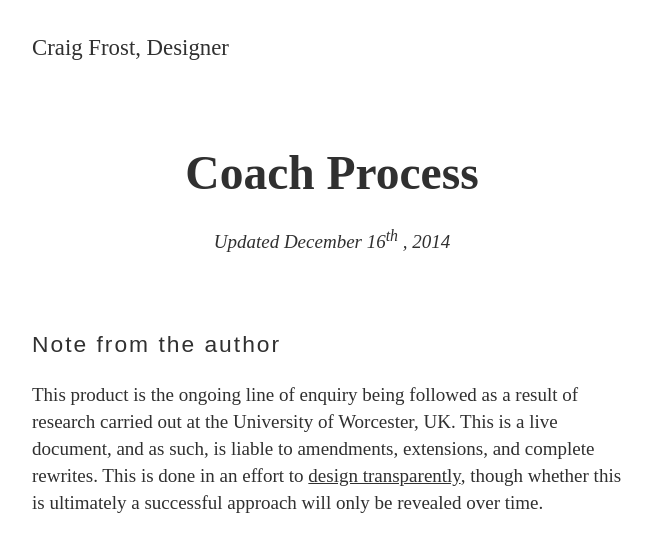
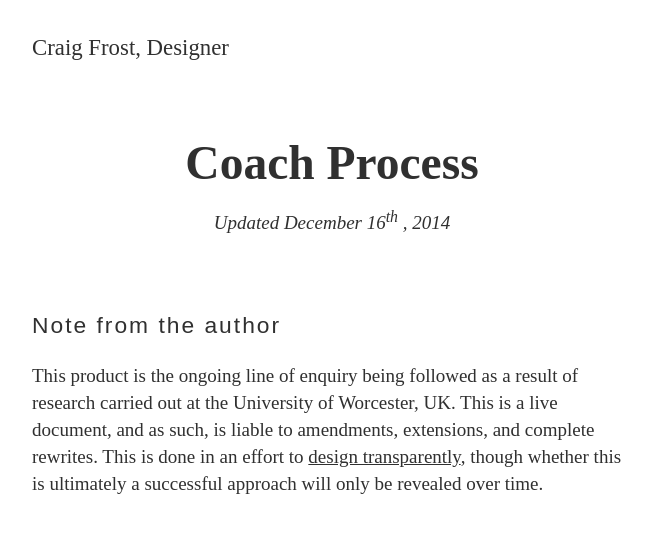
Before and after one commit to craigthomasfrost/cfdesigner.github.io, a Jekyll site: the page built from coach/index.md, in a window 1280 px wide. Shown: the top 552 px of the page, without its empty margins (308-960 px from the left). Built offline with Jekyll 4.4.1, drawn with Linux system fonts in a browser that asks for light colours; nearby versions of some CDN libraries; Markdown is read by kramdown in place of the engine named in the settings.

Commit message:
Update H2 line-height

```diff
--- a/css/main.css
+++ b/css/main.css
@@ -49,11 +49,11 @@ h2 {
   margin-bottom: 4rem;
   font-weight: 700;
   text-align: center;
-  Line-height: 2.8rem; }
+  Line-height: 2.5rem; }
   @media (min-width: 1200px) {
     h2 {
       font-size: 2.5rem;
-      line-height: 3.8rem; } }
+      line-height: 2.8rem; } }
 
 h3 {
   font-size: 1.2rem;
```
